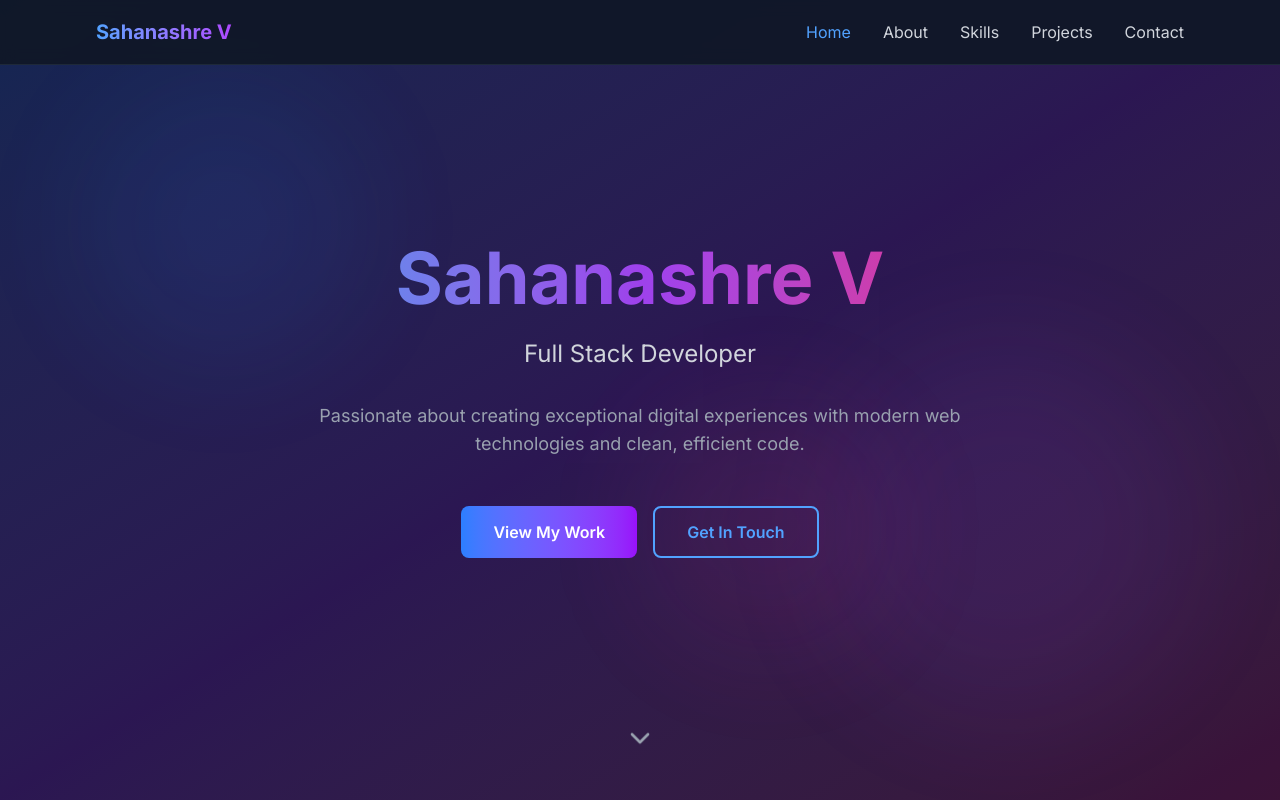
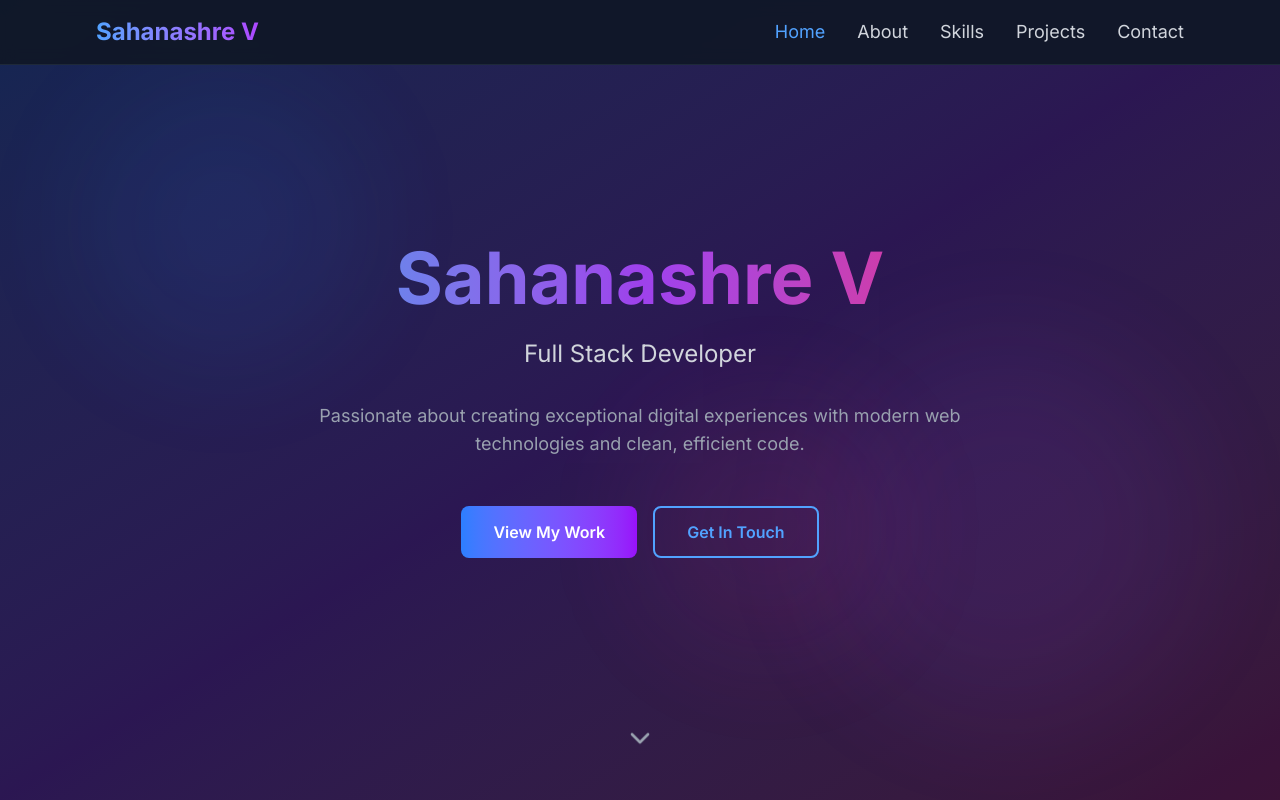
Before and after one commit to Sahanashre-V/Portfolio, a Next.js app in the folder my-portfolio/: page / in a window 1280 px wide. Shown: the top 800 px of the page. Built offline with nearby package versions, Linux system fonts and the light colour scheme.

Commit message:
Day 17 done

```diff
--- a/my-portfolio/src/app/page.tsx
+++ b/my-portfolio/src/app/page.tsx
@@ -88,7 +88,6 @@ const Home: React.FC = () => {
     }));
   };
 
-  // Updated handleSubmit function for your component
   const handleSubmit = async (e: React.FormEvent) => {
     e.preventDefault();
     setIsSubmitting(true);
@@ -206,11 +205,11 @@ const Home: React.FC = () => {
 
   return (
     <div className="bg-gray-900 text-white min-h-screen font-inter">
-      {/* Navigation */}
-      <nav className="fixed top-0 left-0 right-0 bg-gray-900/95 backdrop-blur-sm z-50 border-b border-gray-800">
+      {/* Navigation - Larger Font */}
+      <nav className="fixed top-0 left-0 right-0 bg-gray-900/95 backdrop-blur-sm z-50 border-b border-gray-800 text-lg">
         <div className="max-w-6xl mx-auto px-4 sm:px-6 lg:px-8">
           <div className="flex justify-between items-center h-16">
-            <div className="font-bold text-xl bg-gradient-to-r from-blue-400 to-purple-500 bg-clip-text text-transparent">
+            <div className="font-bold text-2xl bg-gradient-to-r from-blue-400 to-purple-500 bg-clip-text text-transparent">
               Sahanashre V
             </div>
             <div className="hidden md:flex space-x-8">
@@ -218,7 +217,7 @@ const Home: React.FC = () => {
                 <button
                   key={section}
                   onClick={() => scrollToSection(section)}
-                  className={`capitalize hover:text-blue-400 transition-colors ${
+                  className={`capitalize hover:text-blue-400 transition-colors text-lg ${
                     activeSection === section ? 'text-blue-400' : 'text-gray-300'
                   }`}
                 >
@@ -290,7 +289,7 @@ const Home: React.FC = () => {
                 <div className="absolute inset-0 bg-gradient-to-br from-blue-400 via-purple-500 to-pink-500 rounded-full animate-spin-slow"></div>
                 <div className="absolute inset-2 bg-gray-800 rounded-full overflow-hidden">
                   <Image
-                    src="/profile.jpg" // Add your profile image here
+                    src="/profile.jpg"
                     alt="Sahanashre V"
                     width={320}
                     height={320}
@@ -486,7 +485,7 @@ const Home: React.FC = () => {
             </div>
 
             <div className="bg-gray-800 rounded-lg p-8 border border-gray-700 hover:border-blue-400/50 transition-colors">
-              <form onSubmit={handleSubmit} className="space-y-6">
+              <div onSubmit={handleSubmit} className="space-y-6">
                 <div>
                   <label htmlFor="name" className="block text-gray-300 mb-2">Name</label>
                   <input
@@ -540,6 +539,7 @@ const Home: React.FC = () => {
                 <button
                   type="submit"
                   disabled={isSubmitting}
+                  onClick={handleSubmit}
                   className="w-full px-8 py-3 bg-gradient-to-r from-blue-500 to-purple-600 rounded-lg font-semibold hover:from-blue-600 hover:to-purple-700 transition-all duration-300 text-white transform hover:scale-105 hover:shadow-lg hover:shadow-blue-500/25 disabled:opacity-50 disabled:cursor-not-allowed disabled:transform-none flex items-center justify-center gap-2"
                 >
                   {isSubmitting ? (
@@ -554,16 +554,16 @@ const Home: React.FC = () => {
                     </>
                   )}
                 </button>
-              </form>
+              </div>
             </div>
           </div>
         </div>
       </section>
 
-      {/* Footer */}
-      <footer className="bg-gray-800 border-t border-gray-700 py-8">
+      {/* Footer - Larger Font */}
+      <footer className="bg-gray-800 border-t border-gray-700 py-8 text-xl">
         <div className="max-w-6xl mx-auto px-4 sm:px-6 lg:px-8 text-center">
-          <p className="text-gray-400">
+          <p className="text-gray-400 text-xl">
             © 2025 Sahanashre V. Built with Next.js & TypeScript.
           </p>
         </div>
```
Lines whose indentation alone changed are shown as unchanged.
